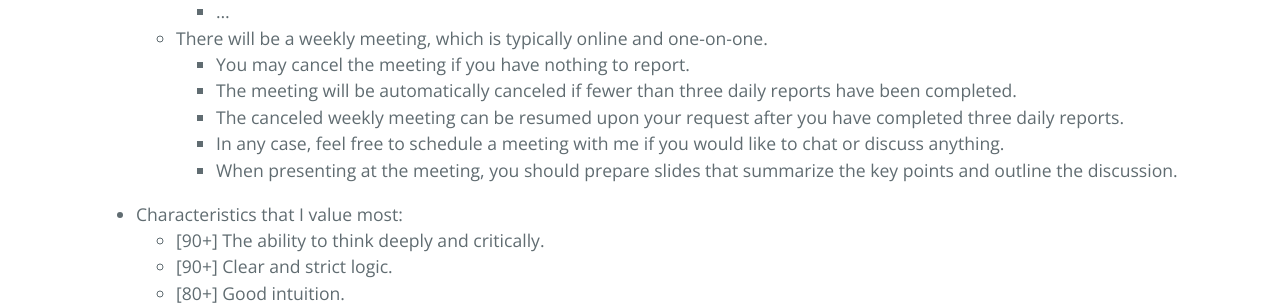
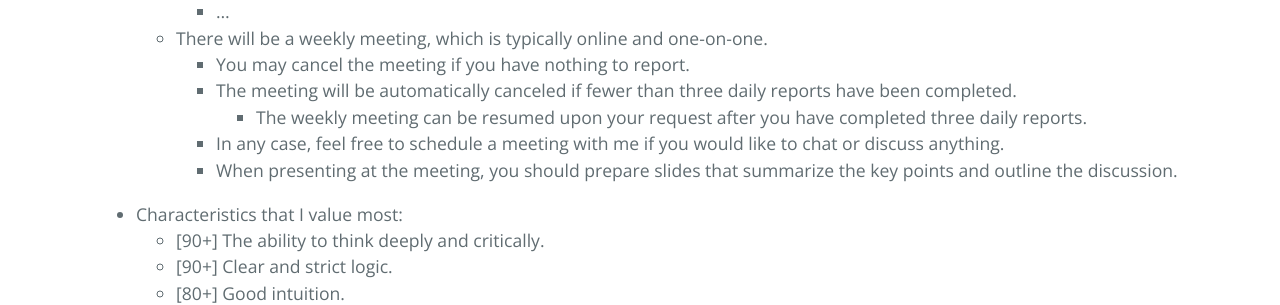
Before and after one commit to ZhimingZhou/zhimingzhou.github.io, a Jekyll site: the page built from _posts/2020-12-09-Prospective-Students.md, in a window 1280 px wide and 900 px high, scrolled down 2267 px. Shown: the part 155-460 px from the top of the window. Built offline with Jekyll 4.4.1, drawn with Linux system fonts in a browser that asks for light colours.

Commit message:
Update 2020-12-09-Prospective-Students.md

```diff
--- a/_posts/2020-12-09-Prospective-Students.md
+++ b/_posts/2020-12-09-Prospective-Students.md
@@ -92,7 +92,7 @@ I’m looking for TALENTED students with GENUINE enthusiasm for FUNDAMENTAL rese
 	- There will be a weekly meeting, which is typically online and one-on-one.
 		- You may cancel the meeting if you have nothing to report.
 		- The meeting will be automatically canceled if fewer than three daily reports have been completed.
-		- The canceled weekly meeting can be resumed upon your request after you have completed three daily reports.
+			- The weekly meeting can be resumed upon your request after you have completed three daily reports.
 		- In any case, feel free to schedule a meeting with me if you would like to chat or discuss anything.
 		- When presenting at the meeting, you should prepare slides that summarize the key points and outline the discussion.
 
```
